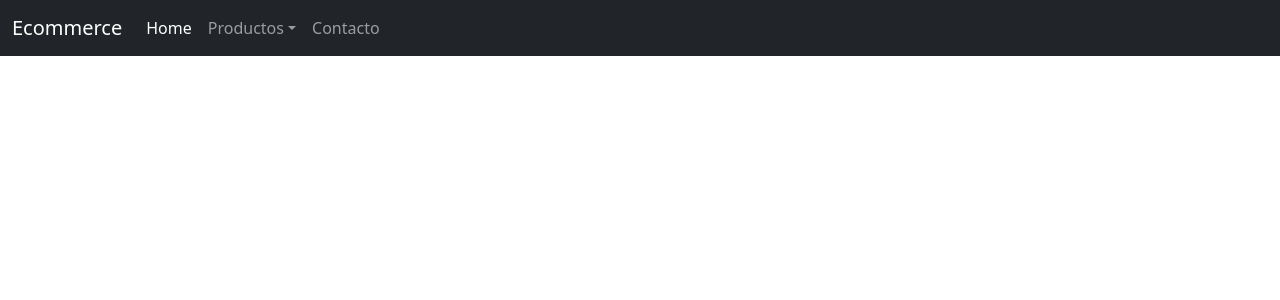
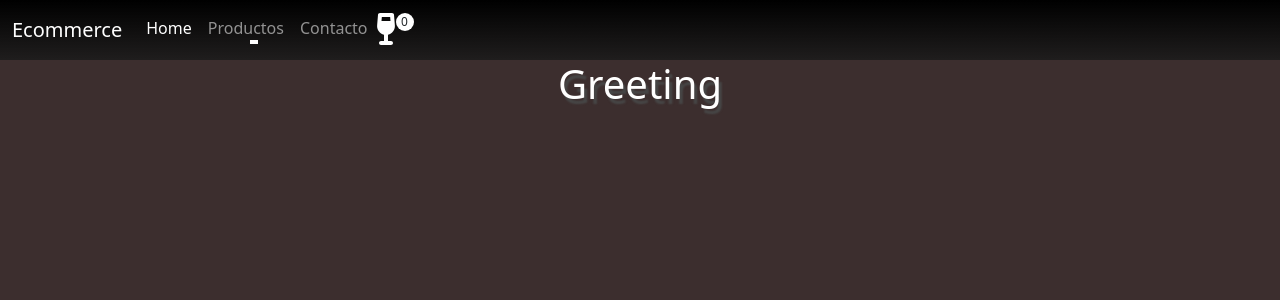
Before and after one commit to Jpescalante/ecommerce-react, a React (Create React App) app: page / in a window 1280 px wide. Shown: the top 300 px of the page. Built offline with nearby package versions, Linux system fonts and the light colour scheme.

Commit message:
Agregados Cart Widget, ItemListContainer y estilos

```diff
--- a/package.json
+++ b/package.json
@@ -3,6 +3,10 @@
   "version": "0.1.0",
   "private": true,
   "dependencies": {
+    "@fortawesome/fontawesome-svg-core": "^6.1.2",
+    "@fortawesome/free-regular-svg-icons": "^6.1.2",
+    "@fortawesome/free-solid-svg-icons": "^6.1.2",
+    "@fortawesome/react-fontawesome": "^0.2.0",
     "@popperjs/core": "^2.11.5",
     "@testing-library/jest-dom": "^5.16.4",
     "@testing-library/react": "^13.3.0",
--- a/src/App.js
+++ b/src/App.js
@@ -1,11 +1,18 @@
 import './App.css';
 import Navbar from './Components/Navbar/Navbar';
 import 'bootstrap'
+import ItemListContainer from './Components/ItemListContainer/ItemListContainer';
+
 
 function App() {
+
+
   return (
     <div className="App">
       <Navbar></Navbar>
+      <ItemListContainer
+      greeting="Greeting"/>
+
     </div>
   );
 }
--- /dev/null
+++ b/src/Components/CartWidget/CartWidget.css
@@ -0,0 +1,18 @@
+.cart-widget {
+    position: relative;
+    cursor: pointer;
+    text-align: center;
+
+  }
+
+  .qty-display {
+    display: inline-block;
+    width: 18px;
+    height: 18px;
+    background-color: white;
+    border-radius: 50%;
+    font-size: 12px;
+    position: absolute;
+    text-align: center;
+    line-height: 17px;
+  }
--- /dev/null
+++ b/src/Components/CartWidget/CartWidget.js
@@ -0,0 +1,16 @@
+import React from "react";
+import { FontAwesomeIcon } from "@fortawesome/react-fontawesome";
+import { faWineGlass } from "@fortawesome/free-solid-svg-icons";
+
+import './CartWidget.css';
+
+const CartWidget = () => {
+  return (
+    <div className="cart-widget">
+      <FontAwesomeIcon icon={faWineGlass} size="2x" color="white" />
+      <div className="qty-display">0</div>
+    </div>
+  );
+};
+
+export default CartWidget;
--- /dev/null
+++ b/src/Components/ItemListContainer/ItemListContainer.css
@@ -0,0 +1,11 @@
+.main-container {
+  background-color: rgb(60, 46, 46);
+  height: 100vh;;
+}
+.text-style {
+  color: rgb(255, 255, 255);
+    text-shadow: rgb(71, 71, 71) 3px 5px 2px;
+  --darkreader-inline-color: #e5e0d8;
+  --darkreader-inline-bgimage: initial;
+  --darkreader-inline-bgcolor: #785957;
+}
--- /dev/null
+++ b/src/Components/ItemListContainer/ItemListContainer.js
@@ -0,0 +1,14 @@
+import React from "react";
+import './ItemListContainer.css'
+
+function ItemListContainer(props) {
+
+  return (
+    <div className="main-container">
+      <h1 className="text-style"> {props.greeting}</h1>
+
+  </div>
+);
+}
+
+export default ItemListContainer;
--- /dev/null
+++ b/src/Components/Navbar/Navbar.css
@@ -0,0 +1,21 @@
+.navbar {
+    background: linear-gradient(black, rgba(14, 12, 12, 0.928));
+  }
+
+  .nav-item :after {
+    background: none repeat scroll 0 0 transparent;
+    bottom: 0;
+    content: "";
+    display: block;
+    height: 2px;
+    left: 50%;
+    position: absolute;
+    background: #fff;
+    transition: width 0.3s ease 0s, left 0.3s ease 0s;
+    width: 0;
+    position: relative;
+  }
+  .nav-item :hover:after {
+    width: 100%;
+    left: 0;
+  }
--- a/src/Components/Navbar/Navbar.js
+++ b/src/Components/Navbar/Navbar.js
@@ -1,9 +1,12 @@
 import React from "react";
 import "bootstrap/dist/css/bootstrap.css";
+import CartWidget from "../CartWidget/CartWidget";
+import './Navbar.css';
+
 
 const Navbar = () => {
   return (
-    <nav className="navbar navbar-expand-lg navbar-dark bg-dark">
+    <nav className="navbar sticky-top navbar-expand-xl navbar-dark bg-nav">
       <div className="container-fluid">
         <a className="navbar-brand" href="#">
           Ecommerce
@@ -36,7 +39,7 @@ const Navbar = () => {
               >
                 Productos
               </a>
-              <ul class="dropdown-menu bg-dark">
+              <ul class="dropdown-menu navbar-dark nav-item">
                 <li>
                   <a class="dropdown-item text-muted" href="#">
                     Gins
@@ -53,7 +56,9 @@ const Navbar = () => {
               <a className="nav-link">Contacto</a>
             </li>
           </ul>
+          <CartWidget className="nav-item"></CartWidget>
         </div>
+
       </div>
     </nav>
   );
```
Also changed, not shown: src/logo.svg (deleted), 1 other file (tests, documents, lock files or other folders).
